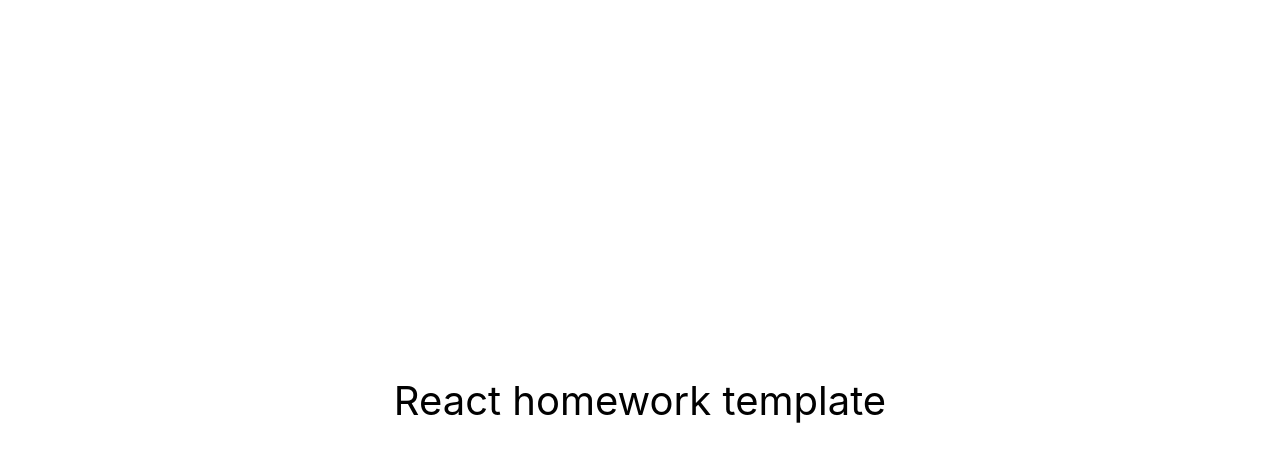
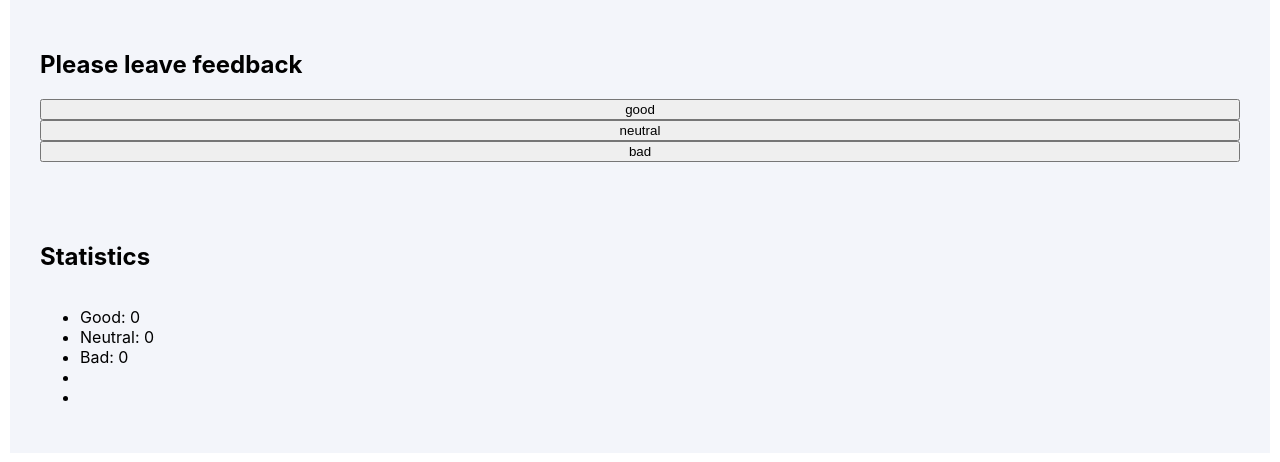
Before and after one commit to kozhushna/goit-react-hw-02-feedback, a React (Create React App) app: page / in a window 1280 px wide. Shown: the top 462 px of the page. Built offline with nearby package versions, Linux system fonts and the light colour scheme.

Commit message:
Add components

```diff
--- a/src/components/App.jsx
+++ /dev/null
@@ -1,16 +0,0 @@
-export const App = () => {
-  return (
-    <div
-      style={{
-        height: '100vh',
-        display: 'flex',
-        justifyContent: 'center',
-        alignItems: 'center',
-        fontSize: 40,
-        color: '#010101'
-      }}
-    >
-      React homework template
-    </div>
-  );
-};
--- /dev/null
+++ b/src/components/app/App.css
@@ -0,0 +1,9 @@
+.container {
+  display: flex;
+  flex-direction: column;
+  justify-content: center;
+  max-width: 1200px;
+  margin: auto;
+  padding: 30px;
+  background-color: rgb(243, 245, 250);
+}
--- /dev/null
+++ b/src/components/app/App.js
@@ -0,0 +1,40 @@
+import './App.css';
+import { Component } from 'react';
+import Section from 'components/section';
+import FeedbackOptions from 'components/feedbackOptions';
+import Statistics from 'components/statistics';
+
+class App extends Component {
+  state = {
+    good: 0,
+    neutral: 0,
+    bad: 0,
+  };
+
+  onLeaveFeedback = (e, option) => {
+    const updatedState = {
+      [option]: this.state[option] + 1,
+    };
+
+    this.setState(updatedState);
+  };
+
+  render() {
+    const { good, neutral, bad } = this.state;
+    return (
+      <>
+        <Section title="Please leave feedback">
+          <FeedbackOptions
+            options={['good', 'neutral', 'bad']}
+            onLeaveFeedback={this.onLeaveFeedback}
+          />
+        </Section>
+        <Section title="Statistics">
+          <Statistics good={good} neutral={neutral} bad={bad} />
+        </Section>
+      </>
+    );
+  }
+}
+
+export default App;
--- /dev/null
+++ b/src/components/counter/index.js
@@ -0,0 +1 @@
+export { default } from './counter';
--- /dev/null
+++ b/src/components/feedbackOptions/FeedbackOptions.js
@@ -0,0 +1,15 @@
+const FeedbackOptions = ({ options, onLeaveFeedback }) => {
+  return options.map(option => {
+    return (
+      <button
+        type="button"
+        key={option}
+        onClick={e => onLeaveFeedback(e, option)}
+      >
+        {option}
+      </button>
+    );
+  });
+};
+
+export default FeedbackOptions;
--- /dev/null
+++ b/src/components/feedbackOptions/index.js
@@ -0,0 +1 @@
+export { default } from './FeedbackOptions';
--- /dev/null
+++ b/src/components/section/Section.js
@@ -0,0 +1,12 @@
+const Section = ({ title, children }) => {
+  return (
+    <section>
+      <div className="container">
+        <h2>{title}</h2>
+        {children}
+      </div>
+    </section>
+  );
+};
+
+export default Section;
--- /dev/null
+++ b/src/components/section/index.js
@@ -0,0 +1 @@
+export { default } from './Section';
--- /dev/null
+++ b/src/components/statistics/Statistics.js
@@ -0,0 +1,13 @@
+const Statistics = ({ good, neutral, bad }) => {
+  return (
+    <ul>
+      <li>Good: {good}</li>
+      <li>Neutral: {neutral}</li>
+      <li>Bad: {bad}</li>
+      <li></li>
+      <li></li>
+    </ul>
+  );
+};
+
+export default Statistics;
--- /dev/null
+++ b/src/components/statistics/index.js
@@ -0,0 +1 @@
+export { default } from './Statistics';
--- a/src/index.js
+++ b/src/index.js
@@ -1,6 +1,6 @@
 import React from 'react';
 import ReactDOM from 'react-dom/client';
-import { App } from 'components/App';
+import App from 'components/app/App';
 import './index.css';
 
 ReactDOM.createRoot(document.getElementById('root')).render(
```
